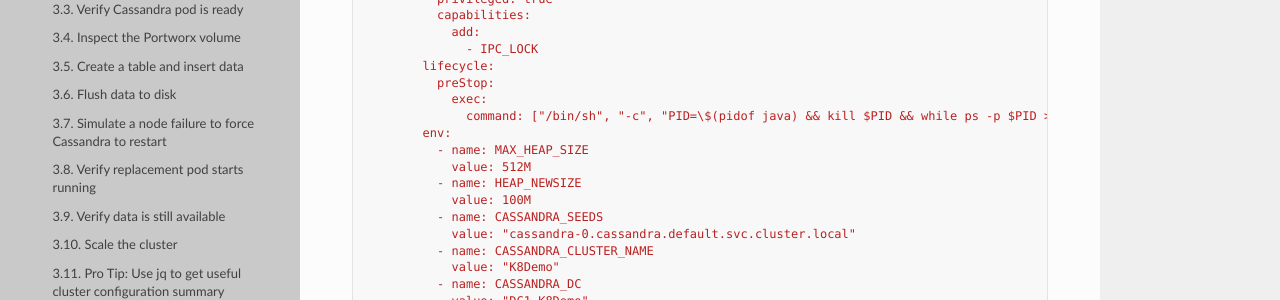
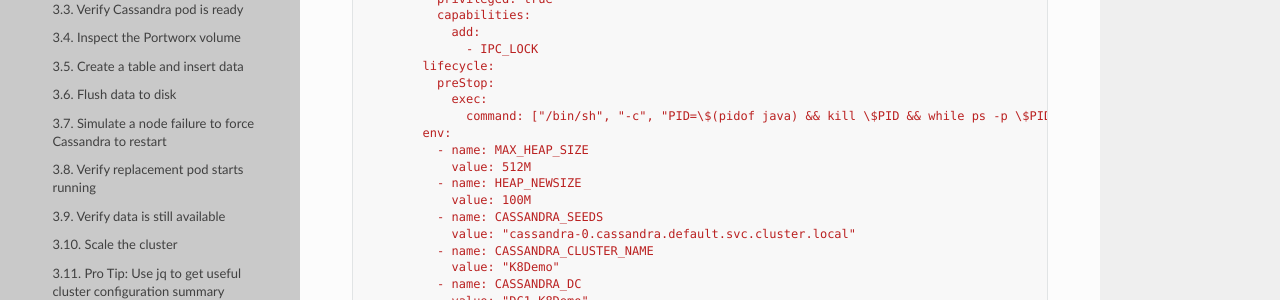
Before and after one commit to rhpds/pxe-rhdp-lab, a Sphinx documentation site: the page built from docs/source/cli-based-labs/apache-cassandra-cli.rst, in a window 1280 px wide and 900 px high, scrolled down 1959 px. Shown: the part 151-451 px from the top of the window. Built offline with Sphinx 7.4.7 and the Read the Docs theme 2.0.0, drawn with Linux system fonts in a browser that asks for light colours; some of the changed text lies outside the part shown.

Commit message:
fix here file issue

```diff
--- a/docs/source/cli-based-labs/apache-cassandra-cli.rst
+++ b/docs/source/cli-based-labs/apache-cassandra-cli.rst
@@ -104,7 +104,7 @@
           lifecycle:
             preStop:
               exec:
-                command: ["/bin/sh", "-c", "PID=\$(pidof java) && kill $PID && while ps -p $PID > /dev/null; do sleep 1; done"]
+                command: ["/bin/sh", "-c", "PID=\$(pidof java) && kill \$PID && while ps -p \$PID > /dev/null; do sleep 1; done"]
           env:
             - name: MAX_HEAP_SIZE
               value: 512M
@@ -578,7 +578,7 @@
           lifecycle:
             preStop:
               exec:
-                command: ["/bin/sh", "-c", "PID=$(pidof java) && kill $PID && while ps -p $PID > /dev/null; do sleep 1; done"]
+                command: ["/bin/sh", "-c", "PID=$(pidof java) && kill \$PID && while ps -p \$PID > /dev/null; do sleep 1; done"]
           env:
             - name: MAX_HEAP_SIZE
               value: 512M
```
